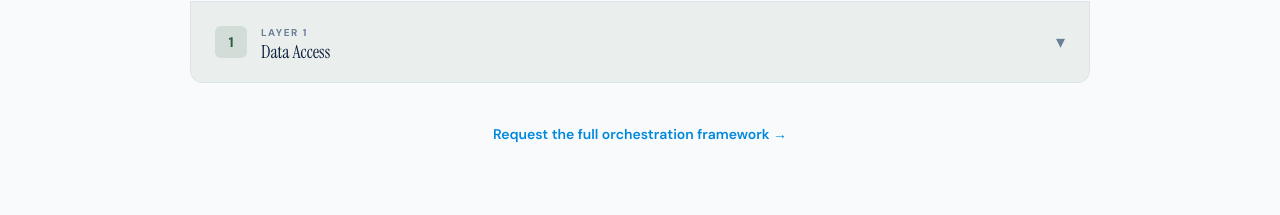
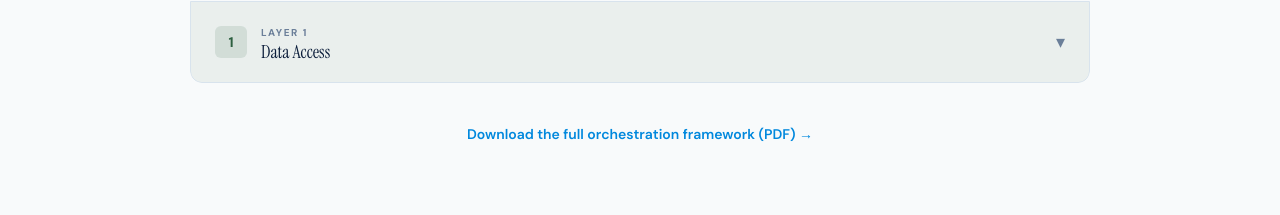
Before and after one commit to thomasbakerj-lgtm/CENTER-OF-CX, a React (Vite) app: page /platforms-and-tech in a window 1280 px wide. Shown: the part 1456-1671 px from the top of the page. Built offline with nearby package versions, Linux system fonts and the light colour scheme.

Commit message:
Update PlatformsTech.jsx

```diff
--- a/PlatformsTech.jsx
+++ b/PlatformsTech.jsx
@@ -244,7 +244,7 @@ function OrchestrationLayers() {
 
         <FadeIn delay={0.2}>
           <div style={{ textAlign: "center", marginTop: 40 }}>
-            <a href="/contact" style={{ fontSize: 14, fontWeight: 600, color: ELECTRIC, fontFamily: "'DM Sans', sans-serif" }}>Request the full orchestration framework →</a>
+            <a href="/research/orchestration-framework" style={{ fontSize: 14, fontWeight: 600, color: ELECTRIC, fontFamily: "'DM Sans', sans-serif" }}>Download the full orchestration framework (PDF) →</a>
           </div>
         </FadeIn>
       </div>
```
